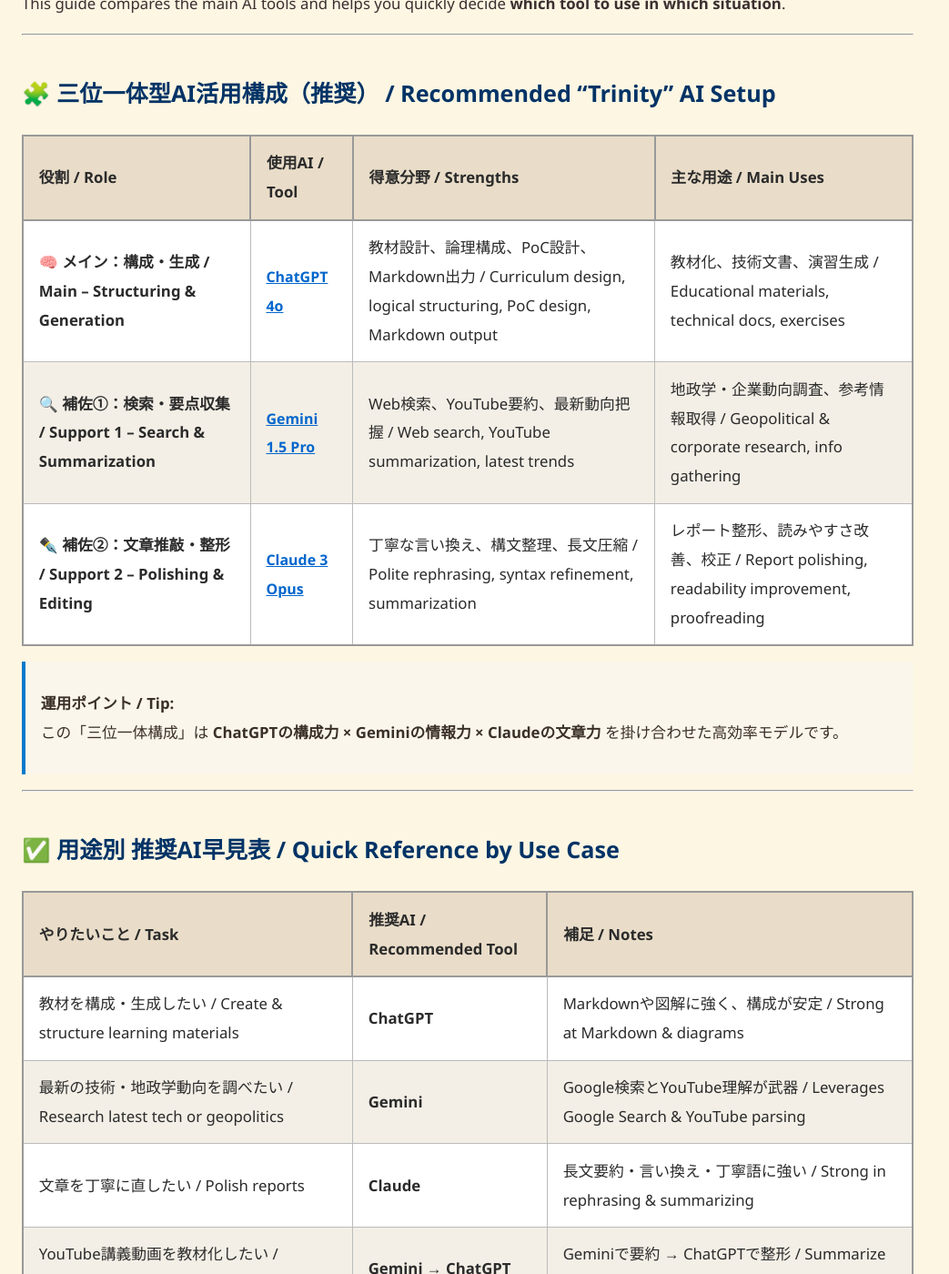
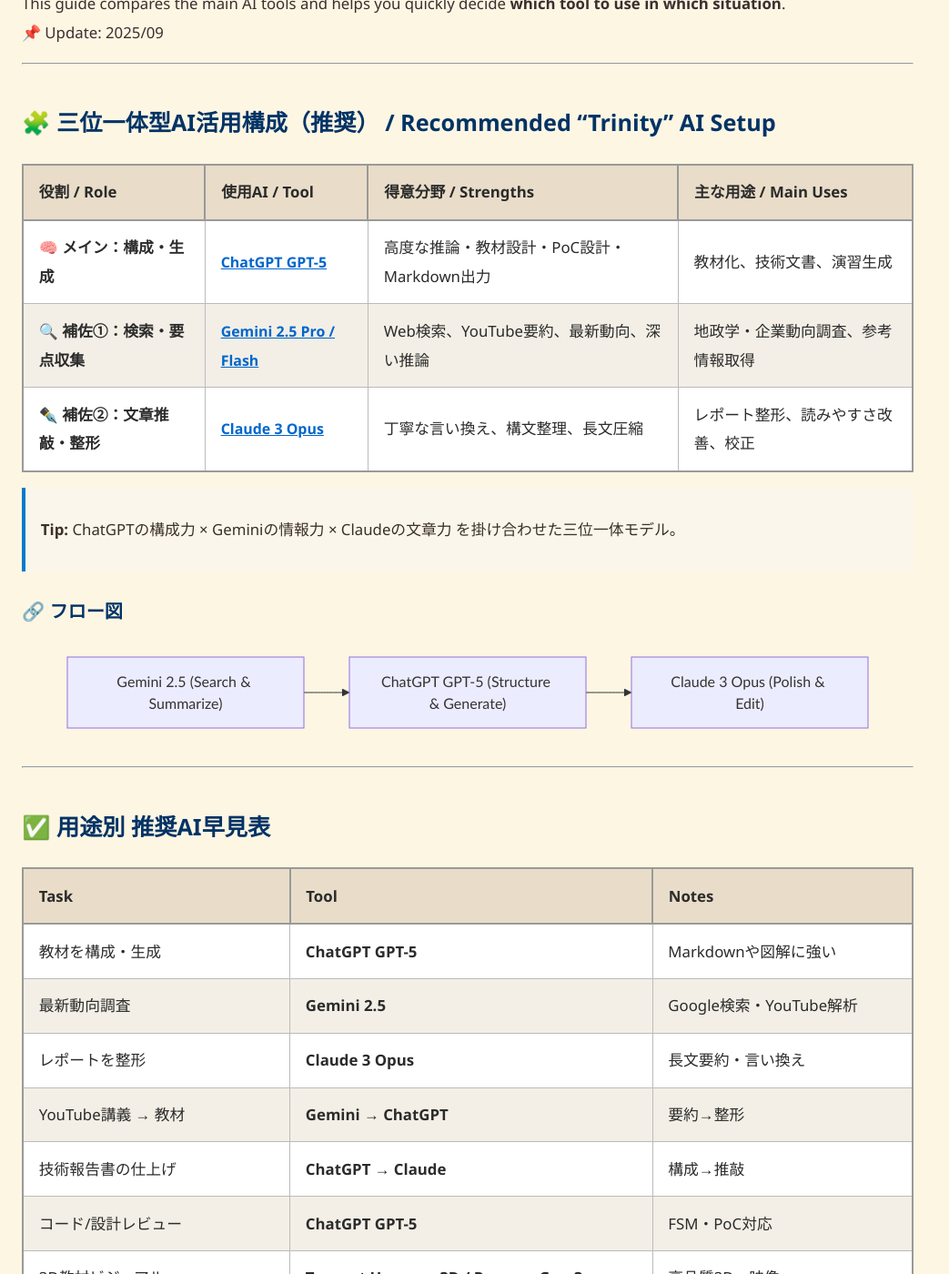
Before and after one commit to Samizo-AITL/Edusemi-Plus, a Jekyll site: the page built from ai-tools-comparison/index.md, in a window 1280 px wide and 1400 px high, scrolled down 248 px. Shown: the whole window at 91% size, without its empty margins (0-1043 px from the left). Built offline with Jekyll 4.4.1, drawn with Linux system fonts in a browser that asks for light colours; some of the changed text lies outside the part shown.

Commit message:
Update index.md

````diff
--- a/ai-tools-comparison/index.md
+++ b/ai-tools-comparison/index.md
@@ -10,6 +10,7 @@
 
 Edusemi-Plusでは、半導体技術の教育・設計・調査・教材作成において、生成AIを効果的に活用しています。
 This guide compares the main AI tools and helps you quickly decide **which tool to use in which situation**.
+📌 Update: 2025/09
 
 ---
 
@@ -17,61 +18,71 @@
 
 | 役割 / Role | 使用AI / Tool | 得意分野 / Strengths | 主な用途 / Main Uses |
 |-------------|---------------|----------------------|----------------------|
-| 🧠 **メイン：構成・生成 / Main – Structuring & Generation** | [ChatGPT 4o](https://chat.openai.com/) | 教材設計、論理構成、PoC設計、Markdown出力 / Curriculum design, logical structuring, PoC design, Markdown output | 教材化、技術文書、演習生成 / Educational materials, technical docs, exercises |
-| 🔍 **補佐①：検索・要点収集 / Support 1 – Search & Summarization** | [Gemini 1.5 Pro](https://gemini.google.com/) | Web検索、YouTube要約、最新動向把握 / Web search, YouTube summarization, latest trends | 地政学・企業動向調査、参考情報取得 / Geopolitical & corporate research, info gathering |
-| ✒️ **補佐②：文章推敲・整形 / Support 2 – Polishing & Editing** | [Claude 3 Opus](https://claude.ai/) | 丁寧な言い換え、構文整理、長文圧縮 / Polite rephrasing, syntax refinement, summarization | レポート整形、読みやすさ改善、校正 / Report polishing, readability improvement, proofreading |
+| 🧠 **メイン：構成・生成** | [ChatGPT GPT-5](https://chat.openai.com/) | 高度な推論・教材設計・PoC設計・Markdown出力 | 教材化、技術文書、演習生成 |
+| 🔍 **補佐①：検索・要点収集** | [Gemini 2.5 Pro / Flash](https://gemini.google.com/) | Web検索、YouTube要約、最新動向、深い推論 | 地政学・企業動向調査、参考情報取得 |
+| ✒️ **補佐②：文章推敲・整形** | [Claude 3 Opus](https://claude.ai/) | 丁寧な言い換え、構文整理、長文圧縮 | レポート整形、読みやすさ改善、校正 |
 
-> **運用ポイント / Tip:**
-> この「三位一体構成」は **ChatGPTの構成力 × Geminiの情報力 × Claudeの文章力** を掛け合わせた高効率モデルです。
+> **Tip:** ChatGPTの構成力 × Geminiの情報力 × Claudeの文章力 を掛け合わせた三位一体モデル。
+
+### 🔗 フロー図
+```mermaid
+flowchart LR
+    Gemini["Gemini 2.5 (Search & Summarize)"]
+    ChatGPT["ChatGPT GPT-5 (Structure & Generate)"]
+    Claude["Claude 3 Opus (Polish & Edit)"]
+
+    Gemini --> ChatGPT --> Claude
+```
 
 ---
 
-## ✅ 用途別 推奨AI早見表 / Quick Reference by Use Case
+## ✅ 用途別 推奨AI早見表
 
-| やりたいこと / Task | 推奨AI / Recommended Tool | 補足 / Notes |
-|--------------------|---------------------------|--------------|
-| 教材を構成・生成したい / Create & structure learning materials | **ChatGPT** | Markdownや図解に強く、構成が安定 / Strong at Markdown & diagrams |
-| 最新の技術・地政学動向を調べたい / Research latest tech or geopolitics | **Gemini** | Google検索とYouTube理解が武器 / Leverages Google Search & YouTube parsing |
-| 文章を丁寧に直したい / Polish reports | **Claude** | 長文要約・言い換え・丁寧語に強い / Strong in rephrasing & summarizing |
-| YouTube講義動画を教材化したい / Convert YouTube lectures to materials | **Gemini → ChatGPT** | Geminiで要約 → ChatGPTで整形 / Summarize with Gemini, format with ChatGPT |
-| 技術報告書を提出用に整えたい / Finalize technical reports | **ChatGPT → Claude** | ChatGPTで構成 → Claudeで仕上げ / Structure with ChatGPT, refine with Claude |
-| コードや設計レビューをしたい / Review code & designs | **ChatGPT** | PoC構成やFSM生成にも対応可 / Also handles PoC & FSM generation |
+| Task | Tool | Notes |
+|------|------|-------|
+| 教材を構成・生成 | **ChatGPT GPT-5** | Markdownや図解に強い |
+| 最新動向調査 | **Gemini 2.5** | Google検索・YouTube解析 |
+| レポートを整形 | **Claude 3 Opus** | 長文要約・言い換え |
+| YouTube講義 → 教材 | **Gemini → ChatGPT** | 要約→整形 |
+| 技術報告書の仕上げ | **ChatGPT → Claude** | 構成→推敲 |
+| コード/設計レビュー | **ChatGPT GPT-5** | FSM・PoC対応 |
+| 3D教材ビジュアル | **Tencent Hunyuan3D / Runway Gen-3** | 高品質3D・映像 |
+| PoC検証をAIエージェント化 | **ChatGPT + Gemini** | 状態遷移・シナリオ探索 |
 
 ---
 
-## 🌐 その他AIツールの位置づけ（補足） / Other AI Tools Overview
+## 🌐 その他AIツール
 
-| モデル名 / Model | 主な用途 / Main Use | 備考 / Notes |
-|------------------|---------------------|--------------|
-| [DeepSeek](https://deepseek.com/) | コーディング特化 / Coding-focused | 高精度・中国系モデルとして急成長 / High-accuracy, China-based |
-| [Perplexity](https://www.perplexity.ai/) | 検索特化LLM / Search-oriented LLM | 出典付き要約に便利 / Good for sourced summaries |
-| [Mistral](https://mistral.ai/) / [LLaMA 3](https://ai.meta.com/llama/) | OSS研究／ローカル運用 / OSS research & local deployment | [Ollama](https://ollama.com/)等で実行可 / Can run locally |
-| [Grok](https://x.ai/) | SNS連携・速報性 / Social media integration & speed | X（旧Twitter）連動型 / Integrated with X (Twitter) |
-
-詳細は [`ai_models_list.md`](./ai_models_list.md) を参照 / See [`ai_models_list.md`](./ai_models_list.md) for details.
+| Model | Main Use | Notes |
+|-------|----------|-------|
+| DeepSeek | コーディング・研究 | 中国系で急成長 |
+| Perplexity | 検索特化LLM | 出典付き要約 |
+| Mistral / LLaMA 3 | OSS研究/ローカル運用 | Ollama等で実行可 |
+| Le Chat (Mistral) | エージェント型対話 | 企業利用に拡張中 |
+| Quickplay AI Studio | 動画編集・短尺生成 | 放送・マーケ向け |
+| Grok | SNS連携 | X(Twitter)連動型 |
 
 ---
 
-## 📁 本ディレクトリ構成 / Directory Structure
+## 📁 ディレクトリ構成
 
-| ファイル / File | 内容 / Description |
-|-----------------|--------------------|
-| [`README.md`](./README.md) | このページ：AIツールの比較・使い分けガイド / This guide |
-| [`ai_models_list.md`](./ai_models_list.md) | 主要LLMモデルの一覧比較（OSS含む） / Main LLM models list |
-| [`ai_selection_guide.md`](./ai_selection_guide.md) | 用途別おすすめAIチャート（印刷向け） / AI selection chart |
-| [`prompt_test_cases.md`](./prompt_test_cases.md) | AI別の回答比較演習 / AI response comparison |
-| [`usecase_examples.md`](./usecase_examples.md) | 実用例集（教材・レビュー・分析） / Practical examples |
+- `README.md` → 本ガイド
+- `ai_models_list.md` → 主要LLM比較
+- `ai_selection_guide.md` → 用途別チャート
+- `prompt_test_cases.md` → 回答比較演習
+- `usecase_examples.md` → 実用例集
+- `ai_agents_examples.md` → FSM×LLM×PIDエージェント演習
 
 ---
 
-## 👤 **著者・ライセンス / Author & License**
+## 👤 著者・ライセンス
 
-| **項目 / Item** | **内容 / Details** |
-|-----------------|--------------------|
-| **著者 / Author** | 三溝 真一（Shinichi Samizo） |
-| **GitHub** | [Samizo-AITL](https://github.com/Samizo-AITL) |
-| **Email** | [shin3t72@gmail.com](mailto:shin3t72@gmail.com) |
-| **ライセンス / License** | MIT License（再配布・改変自由） / Redistribution & modification allowed |
+| Item | Detail |
+|------|--------|
+| Author | 三溝 真一（Shinichi Samizo） |
+| GitHub | [Samizo-AITL](https://github.com/Samizo-AITL) |
+| Email | [shin3t72@gmail.com](mailto:shin3t72@gmail.com) |
+| License | MIT License |
 
 ---
 
````
